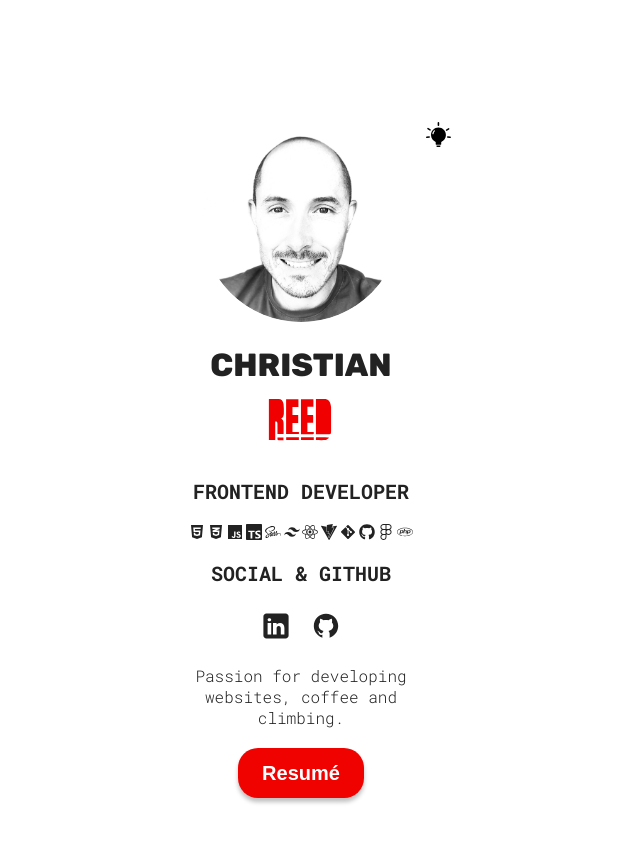
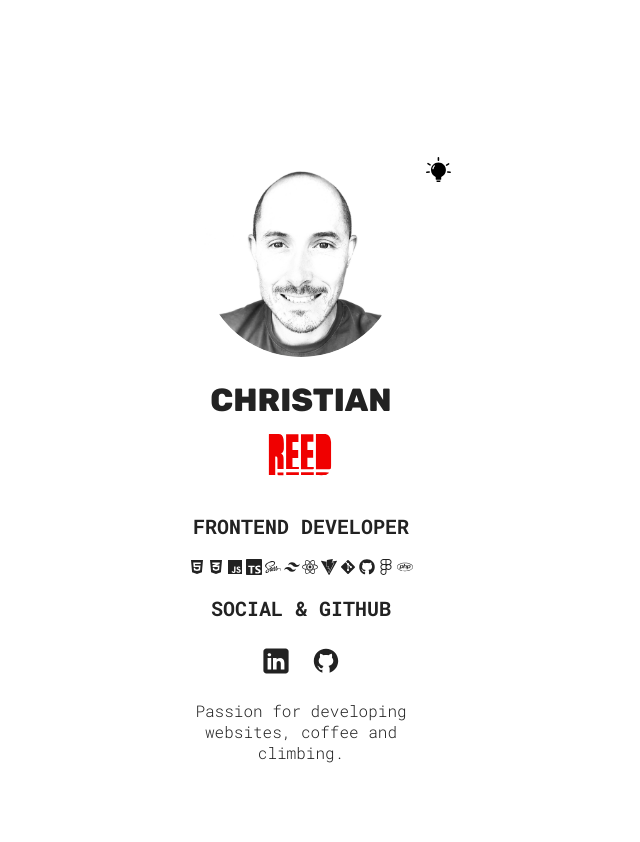
Before and after one commit to ReedorReed/personal-portfolio, a React (Vite) app: page / in a window 1280 px wide. Shown: the top 842 px of the page, without its empty margins (339-979 px from the left). Built offline with nearby package versions, Linux system fonts and the light colour scheme.

Commit message:
removed cv

```diff
--- a/src/components/Hero/Hero.jsx
+++ b/src/components/Hero/Hero.jsx
@@ -86,9 +86,6 @@
 				<p className="info__description">
 					Passion for developing websites, coffee and climbing.
 				</p>
-				<a href={CV} download>
-					<button className="info__cv-button">Resumé</button>
-				</a>
 			</div>
 		</section>
 	);
```
Also changed, not shown: src/App.jsx (line endings or trailing spaces).
